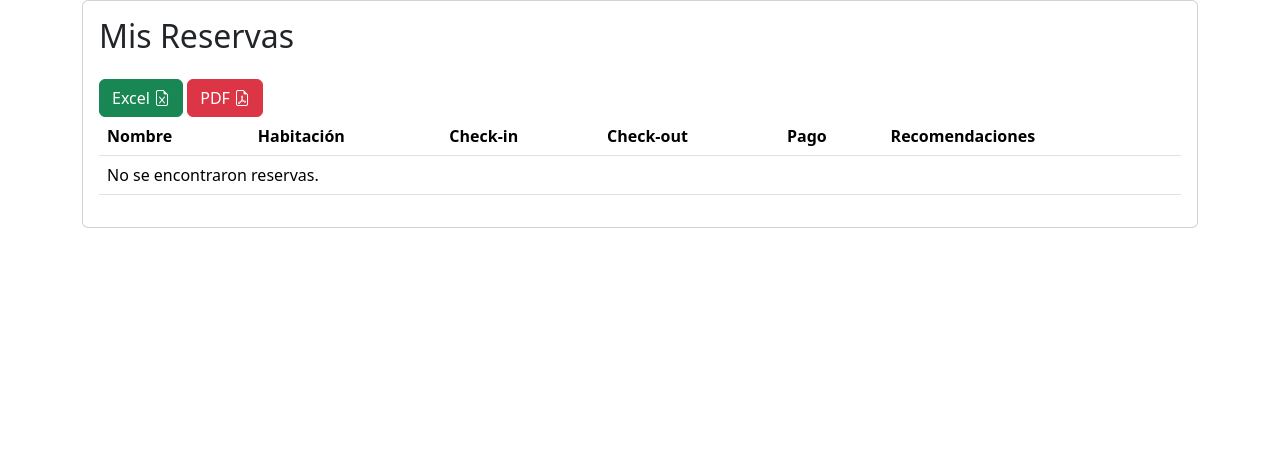
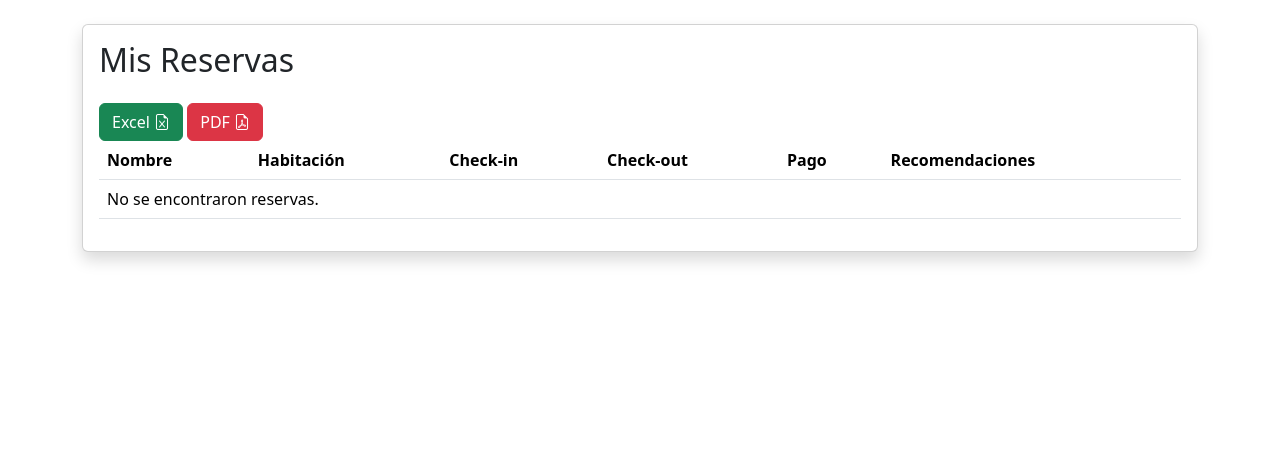
Before and after one commit to InsaneTotal/Hotel_Reservas, a PHP site: the page made by views/html/auth/reservationList.php in a window 1280 px wide. Shown: the part 56-518 px from the top of the page. Run offline with PHP 8.4, Linux system fonts and the light colour scheme; the template is opened without the code that fills it, so the values that code supplies are empty; some libraries are stand-ins or nearby versions.

Commit message:
cambios menores

```diff
--- a/views/html/auth/reservationList.php
+++ b/views/html/auth/reservationList.php
@@ -17,7 +17,7 @@ include_once "views/html/layouts/header.php";
 
 <body class="d-flex flex-column min-vh-100">
     <div class="container">
-        <div class="card">
+        <div class="card mt-4 mb-4 shadow   ">
             <div class="card-body">
                 <h2 class="mb-4">Mis Reservas</h2>
                 <a class="btn btn-success" href="<?= SITE_URL ?>index.php?action=generarexcel" target="_blank">Excel <i class="bi bi-file-earmark-excel"></i></a>
```
